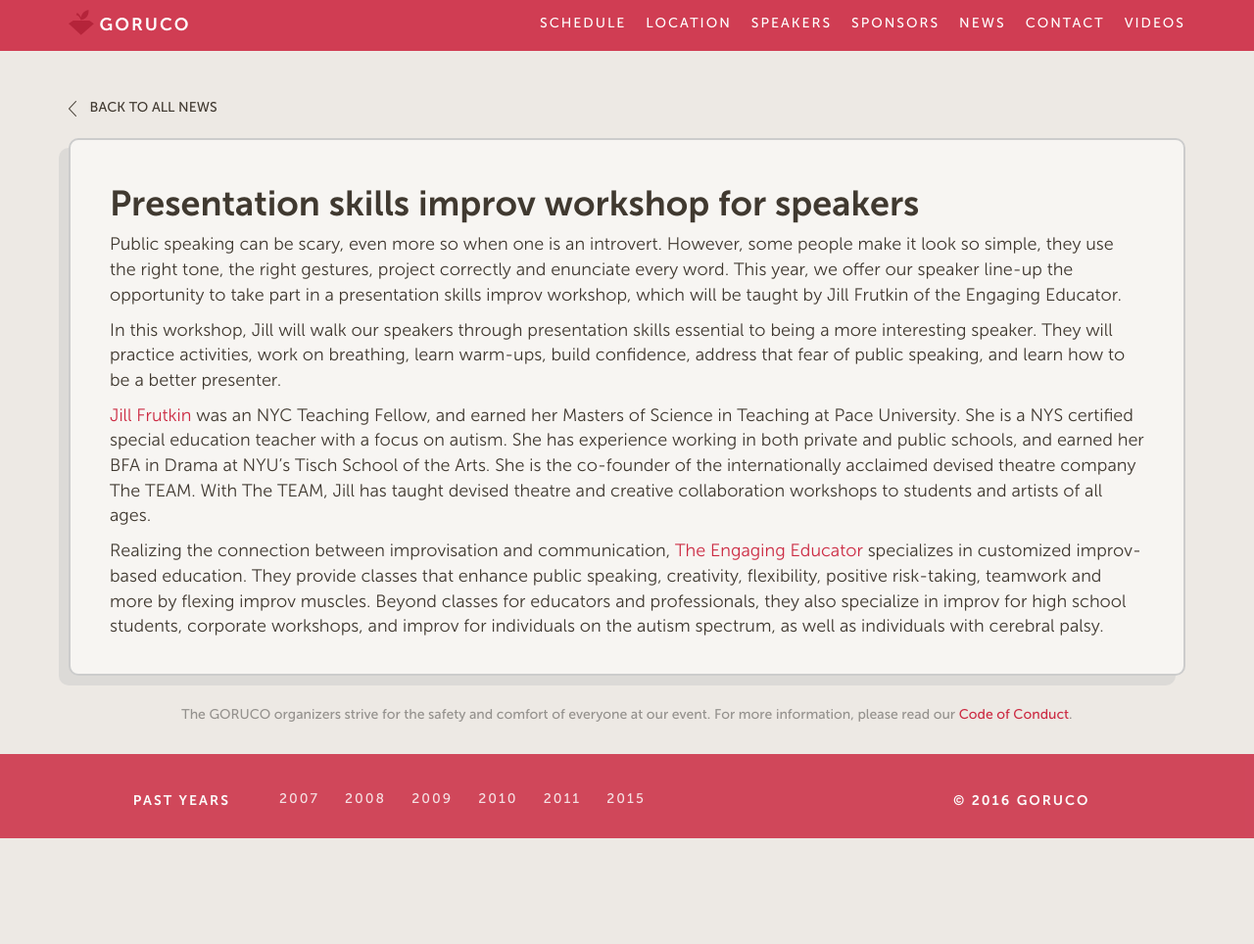
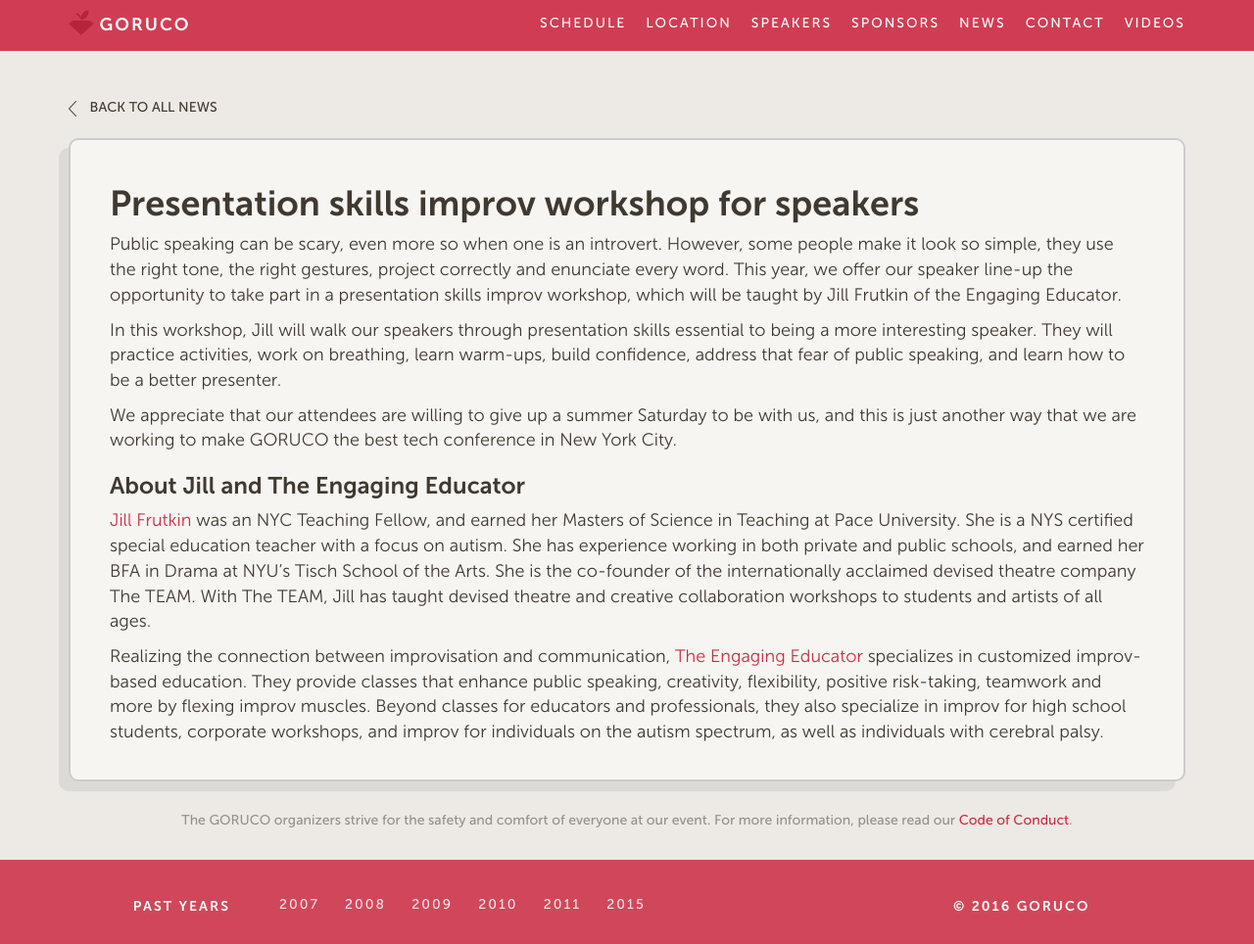
Before and after one commit to goruco/goruco2016, a Jekyll site: the page built from _posts/2016-06-17-presentation-skills-improv-workshop.md, in a window 1280 px wide and 964 px high. Shown: the whole window at 98% size. Built offline with Jekyll 4.4.1, drawn with Linux system fonts in a browser that asks for light colours.

Commit message:
Give up your summer saturday

```diff
--- a/_posts/2016-06-17-presentation-skills-improv-workshop.md
+++ b/_posts/2016-06-17-presentation-skills-improv-workshop.md
@@ -22,6 +22,13 @@
   and learn how to be a better presenter.</p>
 
 <p>
+  We appreciate that our attendees are willing to give up
+  a summer Saturday to be with us, and this is just another way that
+  we are working to make GORUCO the best tech conference in New York City.</p>
+
+<h3>About Jill and The Engaging Educator</h3>
+
+<p>
   <a href="http://jillfrutkin.com">Jill Frutkin</a> was an NYC Teaching Fellow,
   and earned her Masters of Science in Teaching at Pace University.
   She is a NYS certified special education teacher with a focus on autism.
```
